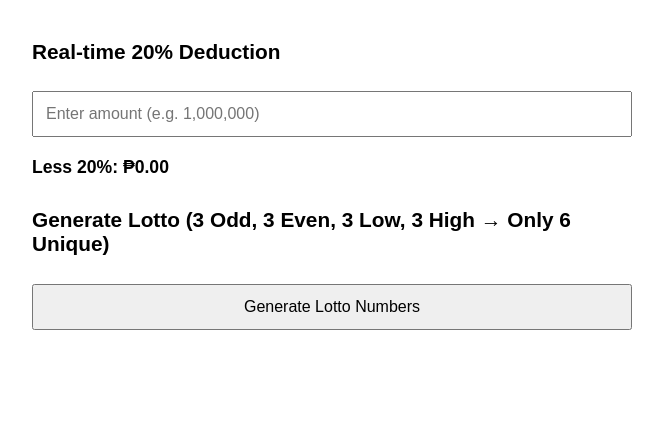
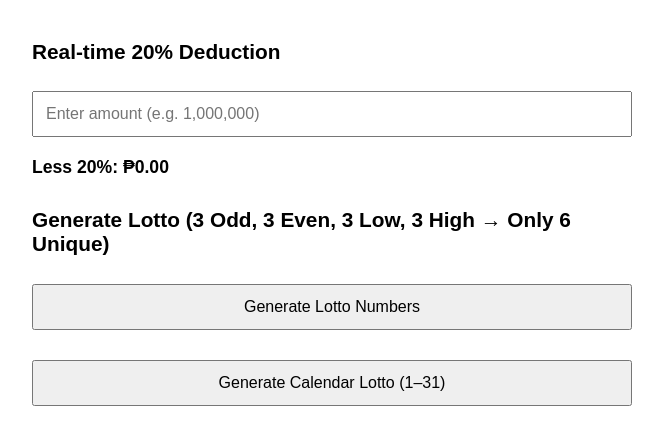
Before and after one commit to asher-lab/asher-lab.github.io, a plain HTML site: page gen.html in a window 1280 px wide. Shown: the whole page, without its empty margins (308-971 px from the left). Drawn offline with Linux system fonts and the light colour scheme.

Commit message:
Update gen.html

```diff
--- a/gen.html
+++ b/gen.html
@@ -67,6 +67,8 @@
     <h2>Generate Lotto (3 Odd, 3 Even, 3 Low, 3 High → Only 6 Unique)</h2>
     <button onclick="generateExactLotto()">Generate Lotto Numbers</button>
     <div class="output" id="lottoResult"></div>
+	<button onclick="generateCalendarLotto()">Generate Calendar Lotto (1–31)</button>
+	<div class="output" id="calendarLottoResult"></div>
   </div>
 
   <script>
@@ -142,6 +144,30 @@
       document.getElementById('lottoResult').innerHTML =
         `Lotto Numbers:<br>${lottoHTML}<br>(Odd: 3, Even: 3 | Low: 3, High: 3)`;
     }
+
+
+	function generateCalendarLotto() {
+		let result = [];
+
+		const oddNumbers = getFilteredRandom(1, 31, 3, n => n % 2 === 1);
+		result.push(...oddNumbers);
+
+		const evenNumbers = getFilteredRandom(1, 31, 3, n => n % 2 === 0, result);
+		result.push(...evenNumbers);
+
+		const sorted = result.sort((a, b) => a - b);
+
+		const calendarHTML = sorted.map(num => {
+			const classes = ['number'];
+			if (num % 2 === 1) classes.push('odd');
+			else classes.push('even');
+			return `<span class="${classes.join(' ')}">${num}</span>`;
+		}).join(' ');
+
+		document.getElementById('calendarLottoResult').innerHTML =
+			`Calendar Lotto Numbers (1–31):<br>${calendarHTML}<br>(Odd: 3, Even: 3)`;
+		}
+
   </script>
 
 </body>
```
